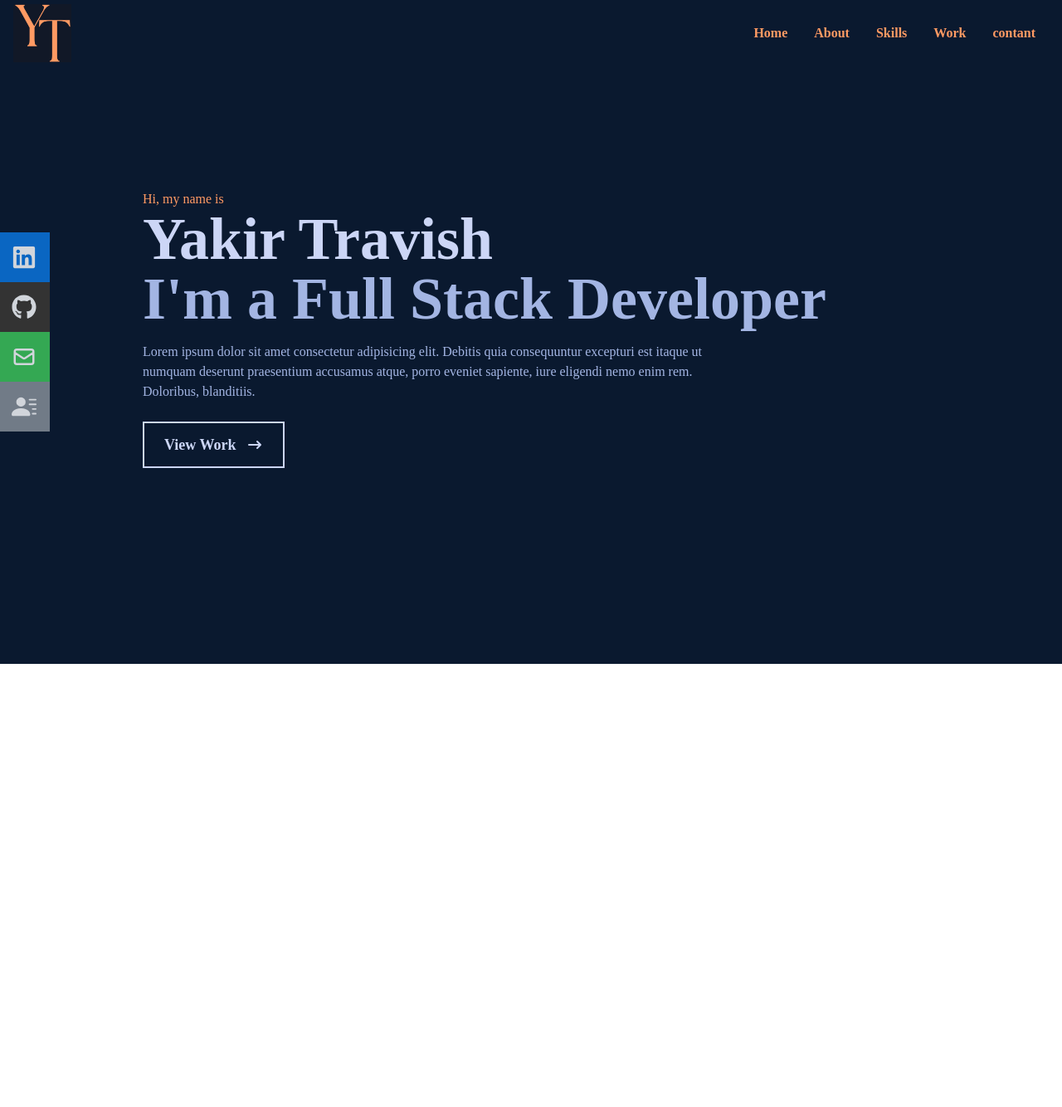
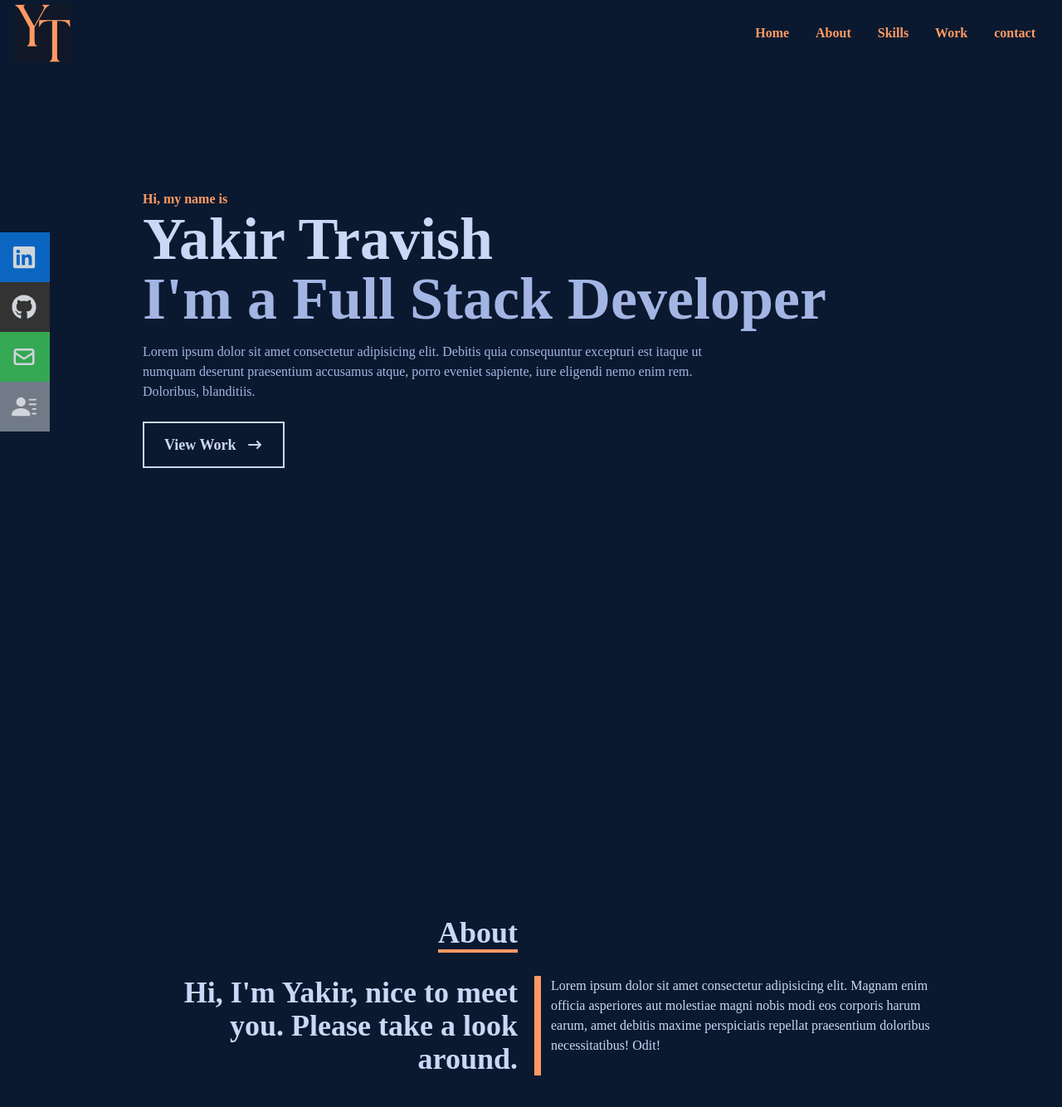
Before and after one commit to yakir9970/Portfolio, a React (Create React App) app in the folder portfolio/: page / in a window 1280 px wide. Shown: the top 1334 px of the page at 83% size. Before the commit the page ends 800 px from the top, so only its background shows below. Built offline with nearby package versions, Linux system fonts and the light colour scheme.

Commit message:
About component

```diff
--- a/portfolio/src/App.js
+++ b/portfolio/src/App.js
@@ -1,3 +1,4 @@
+import About from "./components/About";
 import Home from "./components/Home";
 import Navbar from "./components/Navbar";
 
@@ -6,6 +7,7 @@ function App() {
     <div>
       <Navbar />
       <Home />
+      <About />
     </div>
   );
 }
--- /dev/null
+++ b/portfolio/src/components/About.jsx
@@ -0,0 +1,26 @@
+import React from 'react'
+
+const About = () => {
+  return (
+    <div name='about' className='w-full h-screen bg-[#0a192f] text-[#ccd6f6]'>
+      <div className='flex flex-col justify-center items-center w-full h-full'>
+        <div className='max-w-[1000px] w-full grid grid-cols-2 gap-8'>
+            <div className='md:text-right pb-8 pl-4'>
+                <p className='text-4xl font-bold inline border-b-4 border-[#ff9a63]'>About</p>
+            </div>
+            </div><div>
+            </div>
+            <div className='max-w-[1000px] w-full grid md:grid-cols-2 gap-8 px-4'>
+                <div className='md:text-right text-4xl font-bold'>
+                    <p>Hi, I'm Yakir, nice to meet you. Please take a look around.</p>
+                </div>
+                <div className='md:border-l-[0.5rem] border-[#ff9a63] -ml-3'>
+                    <p className='ml-3'>Lorem ipsum dolor sit amet consectetur adipisicing elit. Magnam enim officia asperiores aut molestiae magni nobis modi eos corporis harum earum, amet debitis maxime perspiciatis repellat praesentium doloribus necessitatibus! Odit!</p>
+                </div>
+            </div>
+      </div>
+    </div>
+  )
+}
+
+export default About
--- a/portfolio/src/components/Home.jsx
+++ b/portfolio/src/components/Home.jsx
@@ -6,7 +6,7 @@ const Home = () => {
     <div name='home' className='w-full h-screen bg-[#0a192f]'>
       {/*container*/}
         <div className='max-w-[1000px] mx-auto px-8 flex flex-col justify-center h-full'>
-          <p className='text-[#ff9a63]'>Hi, my name is</p>
+          <p className='text-[#ff9a63] font-bold'>Hi, my name is</p>
           <h1 className='text-[#ccd6f6] text-4xl md:text-7xl font-bold'>Yakir Travish</h1>
           <h2 className='text-4xl md:text-7xl font-bold text-[#a3b5e3]'>I'm a Full Stack Developer</h2>
           <p className='text-[#a3b5e3] py-4 max-w-[700px]'>Lorem ipsum dolor sit amet consectetur adipisicing elit. Debitis quia consequuntur excepturi est itaque ut numquam deserunt praesentium accusamus atque, porro eveniet sapiente, iure eligendi nemo enim rem. Doloribus, blanditiis.</p>
--- a/portfolio/src/components/Navbar.jsx
+++ b/portfolio/src/components/Navbar.jsx
@@ -24,21 +24,21 @@ const Navbar = () => {
             <li>About</li>
             <li>Skills</li>
             <li>Work</li>
-            <li>contant</li>
+            <li>contact</li>
         </ul>
 
       {/*hamburger menu*/}
-        <div onClick={clickHandler} className='md:hidden z-10 text-4xl text-[#ff9a63]'>
+        <div onClick={clickHandler} className='md:hidden z-10 text-4xl text-[#ff9a63] cursor-pointer'>
             {!nav ? <FaBars /> : <FaTimes />}
         </div>
 
     {/*mobile menu*/}
-    <ul className={!nav ? 'hidden' : 'absolute top-0 left-0 w-full h-screen bg-[#111827] flex flex-col justify-center items-center'}>
+    <ul className={!nav ? 'hidden' : 'absolute top-0 left-0 w-full h-screen bg-[#0a192f] flex flex-col justify-center items-center'}>
         <li className='mobile_li'>Home</li>
         <li className='mobile_li'>About</li>
         <li className='mobile_li'>Skills</li>
         <li className='mobile_li'>Work</li>
-        <li className='mobile_li'>contant</li>
+        <li className='mobile_li'>contact</li>
     </ul>
 
     {/*social icons*/}
```
